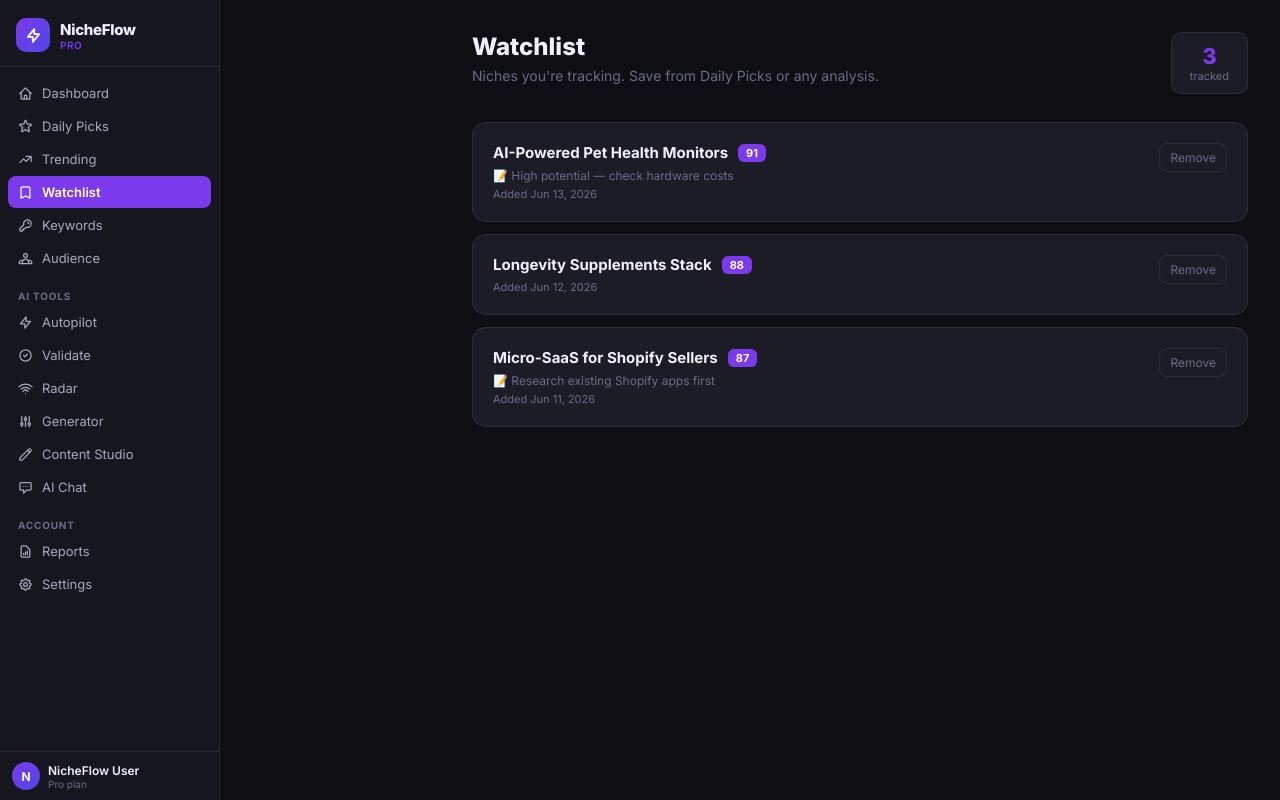
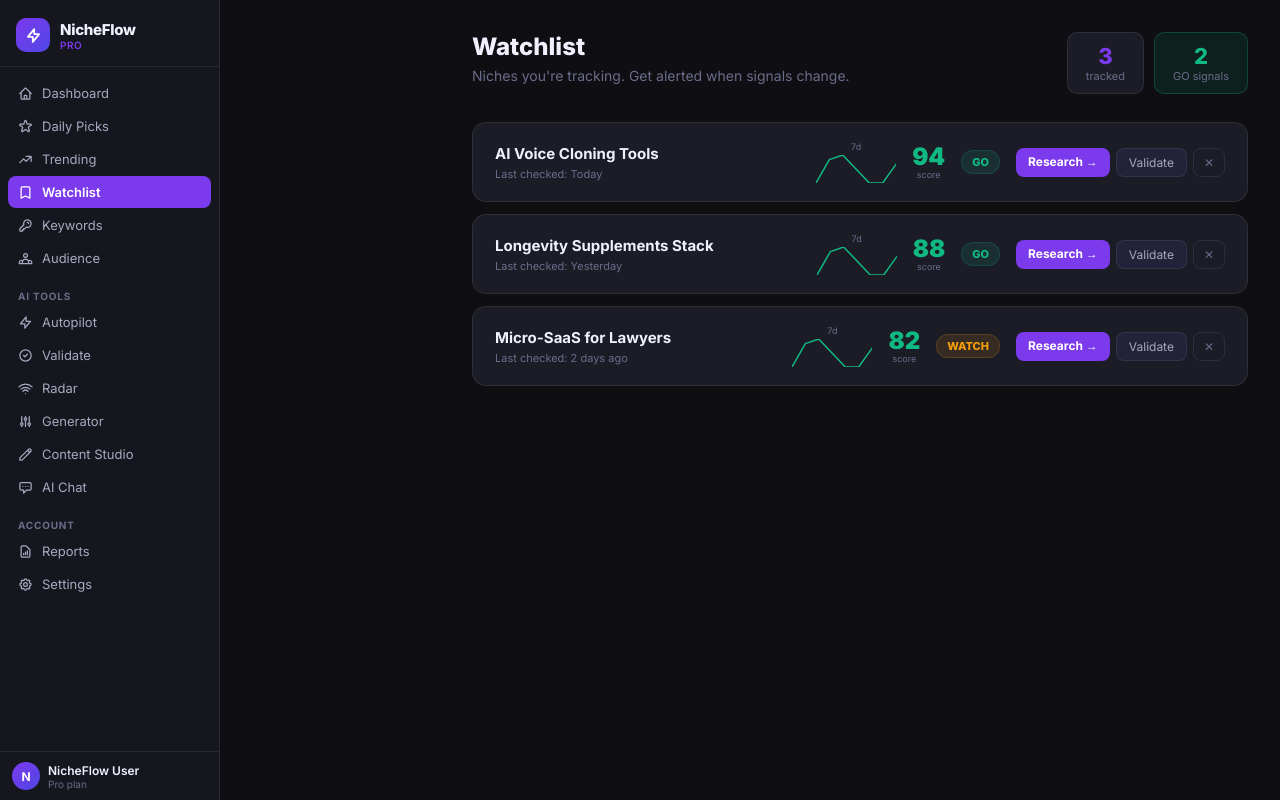
Before and after one commit to NicheFlow1/nicheflow-saas, a Next.js app: page /dashboard/watchlist in a window 1280 px wide. Built offline with nearby package versions, Linux system fonts and the light colour scheme.

Commit message:
update src/app/dashboard/watchlist/page.tsx

```diff
--- a/src/app/dashboard/watchlist/page.tsx
+++ b/src/app/dashboard/watchlist/page.tsx
@@ -8,78 +8,180 @@ const SB = createClient(
   'eyJhbGciOiJIUzI1NiIsInR5cCI6IkpXVCJ9.eyJpc3MiOiJzdXBhYmFzZSIsInJlZiI6ImFpbmNtcHhva21zeWd5Z2h2dG5tIiwicm9sZSI6ImFub24iLCJpYXQiOjE3NzQyODQ4NzAsImV4cCI6MjA4OTg2MDg3MH0.qy9k6S3pgNv7CPnvJlgqeGzgzHBB0J59cCWVsbSa75U'
 );
 
-type WatchItem = { id: string; niche: string; score: number; added_at: string; notes?: string };
+type WatchItem = {
+  id: string;
+  niche_name?: string;
+  niche?: string;
+  score: number;
+  signal?: string;
+  created_at?: string;
+  added_at?: string;
+};
 
 const DEMO: WatchItem[] = [
-  { id: '1', niche: 'AI-Powered Pet Health Monitors', score: 91, added_at: new Date().toISOString(), notes: 'High potential — check hardware costs' },
-  { id: '2', niche: 'Longevity Supplements Stack', score: 88, added_at: new Date(Date.now() - 86400000).toISOString() },
-  { id: '3', niche: 'Micro-SaaS for Shopify Sellers', score: 87, added_at: new Date(Date.now() - 172800000).toISOString(), notes: 'Research existing Shopify apps first' },
+  { id: '1', niche_name: 'AI Voice Cloning Tools', score: 94, signal: 'GO', created_at: new Date().toISOString() },
+  { id: '2', niche_name: 'Longevity Supplements Stack', score: 88, signal: 'GO', created_at: new Date(Date.now() - 86400000).toISOString() },
+  { id: '3', niche_name: 'Micro-SaaS for Lawyers', score: 82, signal: 'WATCH', created_at: new Date(Date.now() - 172800000).toISOString() },
 ];
+
+const Sparkline = ({ scores }: { scores: number[] }) => {
+  if (!scores || scores.length < 2) return null;
+  const min = Math.min(...scores);
+  const max = Math.max(...scores);
+  const range = max - min || 1;
+  const w = 80, h = 28;
+  const pts = scores.map((s, i) => {
+    const x = (i / (scores.length - 1)) * w;
+    const y = h - ((s - min) / range) * h;
+    return `${x},${y}`;
+  }).join(' ');
+  const trend = scores[scores.length - 1] >= scores[0];
+  return (
+    <svg width={w} height={h} style={{ display: 'block' }}>
+      <polyline points={pts} fill="none" stroke={trend ? '#10b981' : '#ef4444'} strokeWidth="1.5" strokeLinecap="round" strokeLinejoin="round" />
+    </svg>
+  );
+};
+
+function relativeTime(dateStr: string) {
+  const diff = Date.now() - new Date(dateStr).getTime();
+  const days = Math.floor(diff / 86400000);
+  if (days === 0) return 'Today';
+  if (days === 1) return 'Yesterday';
+  return `${days} days ago`;
+}
 
 export default function WatchlistPage() {
   const [items, setItems] = useState<WatchItem[]>([]);
   const [loading, setLoading] = useState(true);
+  const [toast, setToast] = useState('');
 
-  useEffect(() => {
-    (async () => {
+  useEffect(() => { loadItems(); }, []);
+
+  const showToast = (msg: string) => {
+    setToast(msg);
+    setTimeout(() => setToast(''), 2500);
+  };
+
+  const loadItems = async () => {
     try {
       const { data: { session } } = await SB.auth.getSession();
       if (!session) { setItems(DEMO); setLoading(false); return; }
-        const { data, error } = await SB.from('watchlist').select('*').order('added_at', { ascending: false });
+      const { data } = await SB.from('watchlist').select('*').eq('user_id', session.user.id).order('created_at', { ascending: false });
       setItems(data?.length ? data : DEMO);
     } catch { setItems(DEMO); }
     finally { setLoading(false); }
-    })();
-  }, []);
+  };
 
-  const remove = async (id: string) => {
+  const remove = async (id: string, name: string) => {
     setItems(prev => prev.filter(i => i.id !== id));
     await SB.from('watchlist').delete().eq('id', id).catch(() => {});
+    showToast(`Removed "${name}" from watchlist`);
+  };
+
+  const scoreColor = (s: number) => s >= 70 ? '#10b981' : s >= 40 ? '#f59e0b' : '#ef4444';
+  const signalColor = (sig?: string) => sig === 'GO' ? '#10b981' : sig === 'WATCH' ? '#f59e0b' : '#ef4444';
+  const signalBg = (sig?: string) => sig === 'GO' ? 'rgba(16,185,129,0.12)' : sig === 'WATCH' ? 'rgba(245,158,11,0.12)' : 'rgba(239,68,68,0.12)';
+
+  // Fake 7-day sparkline data based on score for demo
+  const fakeSparkline = (score: number) => {
+    const base = score - 8;
+    return Array.from({ length: 7 }, (_, i) => Math.min(100, Math.max(0, base + Math.floor(Math.sin(i) * 5) + i)));
   };
 
   return (
-    <div style={{ padding: '32px', maxWidth: '860px' }}>
+    <div style={{ padding: '32px', maxWidth: '900px' }}>
+      {/* Toast */}
+      {toast && (
+        <div style={{ position: 'fixed', bottom: '28px', right: '28px', background: '#1a1a2e', border: '1px solid var(--border)', borderRadius: '10px', padding: '12px 18px', fontSize: '13px', color: 'var(--text-primary)', zIndex: 1000, boxShadow: '0 8px 32px rgba(0,0,0,0.4)', fontWeight: 600 }}>
+          ✓ {toast}
+        </div>
+      )}
+
       <div style={{ display: 'flex', justifyContent: 'space-between', alignItems: 'flex-start', marginBottom: '28px' }}>
         <div>
           <h1 style={{ fontSize: '24px', fontWeight: 800, color: 'var(--text-primary)', margin: '0 0 6px' }}>Watchlist</h1>
-          <p style={{ color: 'var(--text-muted)', fontSize: '14px', margin: 0 }}>Niches you&apos;re tracking. Save from Daily Picks or any analysis.</p>
+          <p style={{ color: 'var(--text-muted)', fontSize: '14px', margin: 0 }}>Niches you're tracking. Get alerted when signals change.</p>
         </div>
+        <div style={{ display: 'flex', gap: '10px', alignItems: 'center' }}>
           <div style={{ background: 'var(--bg-card)', border: '1px solid var(--border)', borderRadius: '10px', padding: '10px 18px', textAlign: 'center' }}>
             <div style={{ fontSize: '22px', fontWeight: 800, color: 'var(--accent)' }}>{items.length}</div>
             <div style={{ fontSize: '11px', color: 'var(--text-muted)' }}>tracked</div>
+          </div>
+          <div style={{ background: 'rgba(16,185,129,0.1)', border: '1px solid rgba(16,185,129,0.25)', borderRadius: '10px', padding: '10px 18px', textAlign: 'center' }}>
+            <div style={{ fontSize: '22px', fontWeight: 800, color: '#10b981' }}>{items.filter(i => i.signal === 'GO').length}</div>
+            <div style={{ fontSize: '11px', color: 'var(--text-muted)' }}>GO signals</div>
+          </div>
         </div>
       </div>
 
       {loading ? (
         <div style={{ textAlign: 'center', padding: '60px 0' }}>
-          <div style={{ width: 36, height: 36, border: '3px solid var(--border)', borderTopColor: 'var(--accent)', borderRadius: '50%', animation: 'spin 0.8s linear infinite', margin: '0 auto 12px' }}/>
+          <div style={{ width: 36, height: 36, border: '3px solid var(--border)', borderTopColor: 'var(--accent)', borderRadius: '50%', animation: 'spin 0.8s linear infinite', margin: '0 auto 12px' }} />
           <p style={{ color: 'var(--text-muted)', fontSize: '14px' }}>Loading watchlist…</p>
         </div>
       ) : items.length === 0 ? (
         <div style={{ textAlign: 'center', padding: '80px 20px', background: 'var(--bg-card)', border: '1px solid var(--border)', borderRadius: '16px' }}>
           <div style={{ fontSize: '40px', marginBottom: '12px' }}>🔖</div>
           <div style={{ fontSize: '18px', fontWeight: 700, color: 'var(--text-primary)', marginBottom: '8px' }}>No saved niches yet</div>
-          <p style={{ color: 'var(--text-muted)', fontSize: '14px', marginBottom: '20px' }}>Save picks from Daily Picks or your analysis results.</p>
+          <p style={{ color: 'var(--text-muted)', fontSize: '14px', marginBottom: '20px' }}>Save picks from Daily Picks, Trending, or Validate.</p>
           <Link href="/dashboard/daily-picks" style={{ background: 'var(--accent)', color: '#fff', padding: '10px 22px', borderRadius: '10px', fontWeight: 700, fontSize: '14px', textDecoration: 'none' }}>Browse Daily Picks</Link>
         </div>
       ) : (
         <div style={{ display: 'flex', flexDirection: 'column', gap: '12px' }}>
-          {items.map(item => (
-            <div key={item.id} style={{ background: 'var(--bg-card)', border: '1px solid var(--border)', borderRadius: '14px', padding: '20px', display: 'flex', justifyContent: 'space-between', alignItems: 'flex-start', transition: 'border-color 0.15s' }}
+          {items.map(item => {
+            const name = item.niche_name || item.niche || 'Unknown niche';
+            const date = item.created_at || item.added_at || new Date().toISOString();
+            const spark = fakeSparkline(item.score);
+            return (
+              <div key={item.id}
+                style={{ background: 'var(--bg-card)', border: '1px solid var(--border)', borderRadius: '14px', padding: '18px 22px', display: 'flex', alignItems: 'center', gap: '16px', transition: 'border-color 0.15s' }}
                 onMouseEnter={e => (e.currentTarget as HTMLElement).style.borderColor = 'var(--accent)'}
-              onMouseLeave={e => (e.currentTarget as HTMLElement).style.borderColor = 'var(--border)'}
-            >
-              <div style={{ flex: 1 }}>
-                <div style={{ display: 'flex', alignItems: 'center', gap: '10px', marginBottom: '6px' }}>
-                  <span style={{ fontSize: '15px', fontWeight: 700, color: 'var(--text-primary)' }}>{item.niche}</span>
-                  <span style={{ background: 'var(--accent)', color: '#fff', fontSize: '11px', fontWeight: 700, padding: '2px 8px', borderRadius: '6px' }}>{item.score}</span>
+                onMouseLeave={e => (e.currentTarget as HTMLElement).style.borderColor = 'var(--border)'}>
+
+                {/* Niche name */}
+                <div style={{ flex: 1, minWidth: 0 }}>
+                  <div style={{ fontWeight: 700, color: 'var(--text-primary)', fontSize: '15px', marginBottom: '4px', overflow: 'hidden', textOverflow: 'ellipsis', whiteSpace: 'nowrap' }}>{name}</div>
+                  <div style={{ fontSize: '11px', color: 'var(--text-muted)' }}>Last checked: {relativeTime(date)}</div>
                 </div>
-                {item.notes && <p style={{ fontSize: '12px', color: 'var(--text-muted)', margin: '0 0 4px' }}>📝 {item.notes}</p>}
-                <p style={{ fontSize: '11px', color: 'var(--text-muted)', margin: 0 }}>Added {new Date(item.added_at).toLocaleDateString('en-US', { month: 'short', day: 'numeric', year: 'numeric' })}</p>
+
+                {/* Sparkline */}
+                <div style={{ flexShrink: 0 }}>
+                  <div style={{ fontSize: '9px', color: 'var(--text-muted)', marginBottom: '3px', textAlign: 'center' }}>7d</div>
+                  <Sparkline scores={spark} />
                 </div>
-              <button onClick={() => remove(item.id)} style={{ background: 'none', border: '1px solid var(--border)', borderRadius: '8px', color: 'var(--text-muted)', padding: '6px 10px', fontSize: '12px', cursor: 'pointer', flexShrink: 0, marginLeft: '12px' }}>Remove</button>
+
+                {/* Score */}
+                <div style={{ textAlign: 'center', flexShrink: 0 }}>
+                  <div style={{ fontSize: '24px', fontWeight: 900, color: scoreColor(item.score), lineHeight: 1 }}>{item.score}</div>
+                  <div style={{ fontSize: '9px', color: 'var(--text-muted)' }}>score</div>
                 </div>
-          ))}
+
+                {/* Signal */}
+                {item.signal && (
+                  <span style={{ background: signalBg(item.signal), color: signalColor(item.signal), fontSize: '11px', fontWeight: 800, padding: '4px 10px', borderRadius: '999px', border: `1px solid ${signalColor(item.signal)}30`, flexShrink: 0 }}>
+                    {item.signal}
+                  </span>
+                )}
+
+                {/* Action buttons */}
+                <div style={{ display: 'flex', gap: '6px', flexShrink: 0 }}>
+                  <Link href={`/autopilot?niche=${encodeURIComponent(name)}`}
+                    style={{ background: 'var(--accent)', color: '#fff', borderRadius: '8px', padding: '6px 12px', fontSize: '12px', fontWeight: 700, textDecoration: 'none', whiteSpace: 'nowrap' }}>
+                    Research →
+                  </Link>
+                  <Link href={`/validate?niche=${encodeURIComponent(name)}`}
+                    style={{ background: 'var(--bg-elevated)', border: '1px solid var(--border)', color: 'var(--text-secondary)', borderRadius: '8px', padding: '6px 12px', fontSize: '12px', textDecoration: 'none', whiteSpace: 'nowrap' }}>
+                    Validate
+                  </Link>
+                  <button onClick={() => remove(item.id, name)}
+                    style={{ background: 'none', border: '1px solid var(--border)', borderRadius: '8px', color: 'var(--text-muted)', padding: '6px 10px', fontSize: '12px', cursor: 'pointer' }}>
+                    ✕
+                  </button>
+                </div>
+              </div>
+            );
+          })}
         </div>
       )}
     </div>
```
Lines whose indentation alone changed are shown as unchanged.
